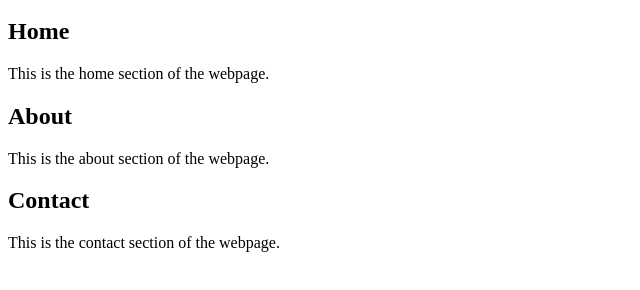
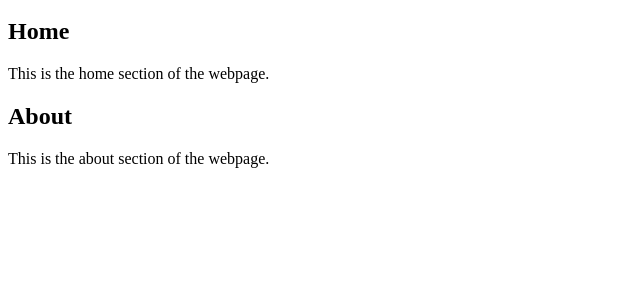
Before and after one commit to aspen994/githubkurs, a plain HTML site: page src/contact.html in a window 1280 px wide. Shown: the part 136-426 px from the top of the page, without its empty margins (0-640 px from the left). Drawn offline with Linux system fonts and the light colour scheme.

Commit message:
Remvoing contact

```diff
--- a/src/contact.html
+++ b/src/contact.html
@@ -25,10 +25,6 @@
         <h2>About</h2>
         <p>This is the about section of the webpage.</p>
     </section>
-    <section id="contact">
-        <h2>Contact</h2>
-        <p>This is the contact section of the webpage.</p>
-    </section>
 </main>
 </body>
 </html>
```
